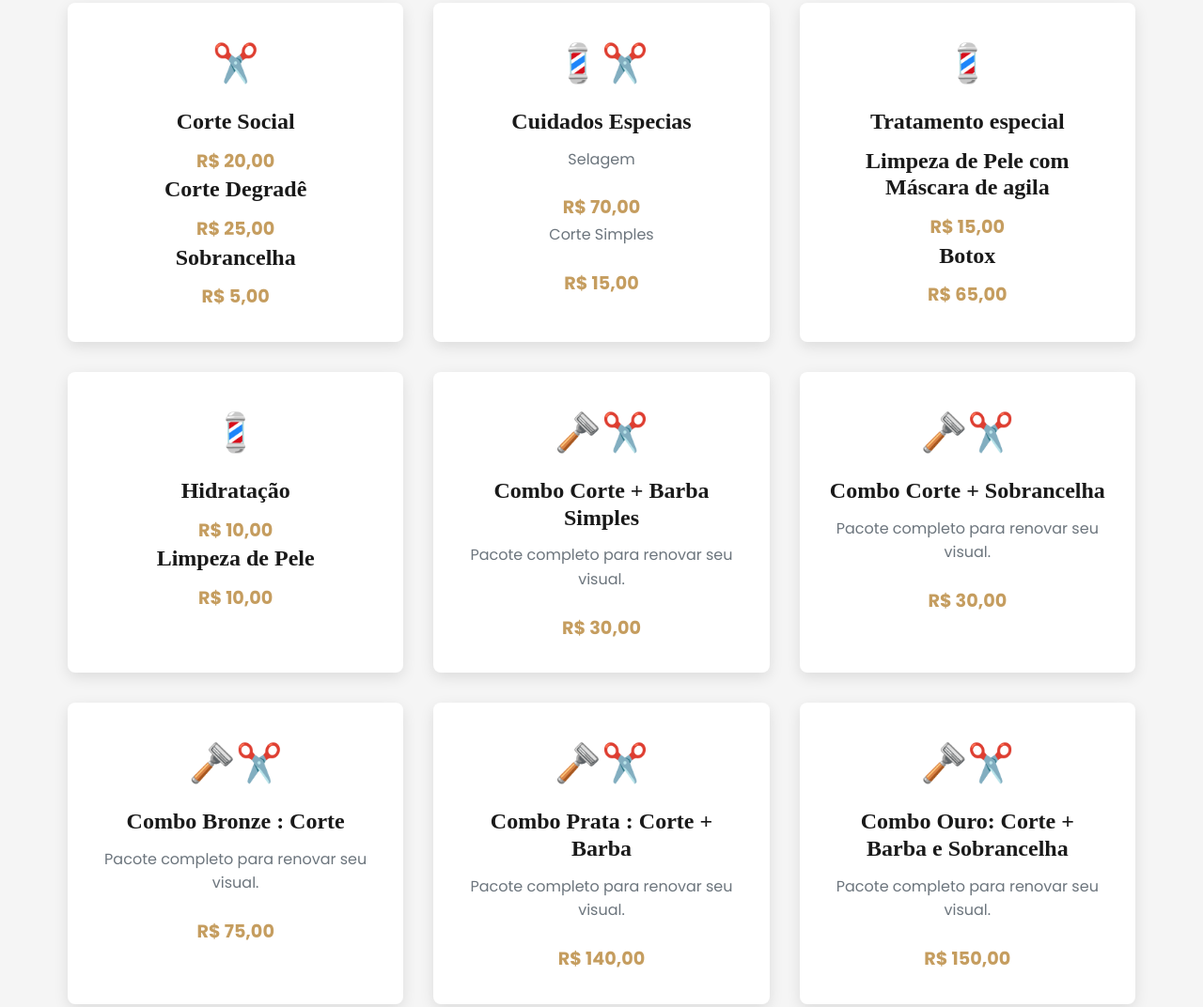
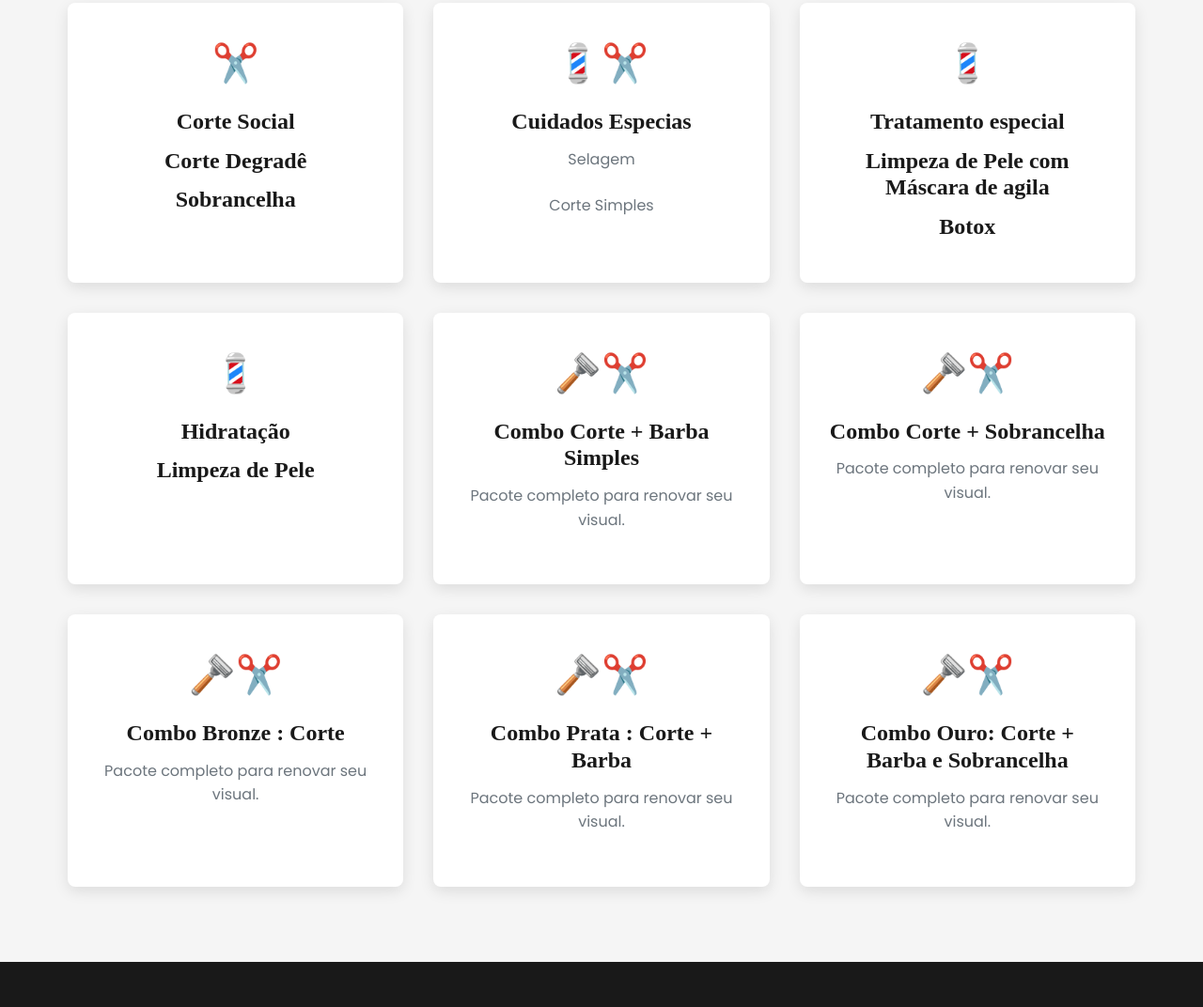
Before and after one commit to IvonildoDev/tertobarbearia, a plain HTML site: page index.html in a window 1280 px wide. Shown: the part 989-2061 px from the top of the page at 94% size. Drawn offline with Linux system fonts and the light colour scheme.

Commit message:
retirado os preços dos cardes

```diff
--- a/index.html
+++ b/index.html
@@ -69,68 +69,68 @@
                 <div class="service-card">
                     <div class="service-icon">✂️</div>
                     <h3>Corte Social</h3>
-                    <span class="price">R$ 20,00</span>
+                    <!-- <span class="price">R$ 20,00</span> -->
                     <h3>Corte Degradê</h3>
-                    <span class="price">R$ 25,00</span>
+                    <!-- <span class="price">R$ 25,00</span> -->
                     <h3>Sobrancelha</h3>
-                    <span class="price">R$ 5,00</span>
+                    <!-- <span class="price">R$ 5,00</span> -->
                 </div>
                 <div class="service-card">
                     <div class="service-icon">💈✂️</div>
                     <h3>Cuidados Especias</h3>
                     <p>Selagem</p>
-                    <span class="price">R$ 70,00</span>
+                    <!-- <span class="price">R$ 70,00</span> -->
                     <p>Corte Simples</p>
-                    <span class="price">R$ 15,00</span>
+                    <!-- <span class="price">R$ 15,00</span> -->
                 </div>
                 <div class="service-card">
                     <div class="service-icon">💈</div>
                     <h3>Tratamento especial</h3>
                     <h3>Limpeza de Pele com Máscara de agila</h3>
-                    <span class="price">R$ 15,00</span>
+                    <!-- <span class="price">R$ 15,00</span> -->
                     <h3>Botox</h3>
-                    <span class="price">R$ 65,00</span>
+                    <!-- <span class="price">R$ 65,00</span> -->
 
 
                 </div>
                 <div class="service-card">
                     <div class="service-icon">💈</div>
                     <h3>Hidratação</h3>
-                    <span class="price">R$ 10,00</span>
+                    <!-- <span class="price">R$ 10,00</span> -->
                     <h3>Limpeza de Pele</h3>
-                    <span class="price">R$ 10,00</span>
+                    <!-- <span class="price">R$ 10,00</span> -->
 
                 </div>
                 <div class="service-card">
                     <div class="service-icon">🪒✂️</div>
                     <h3>Combo Corte + Barba Simples</h3>
                     <p>Pacote completo para renovar seu visual.</p>
-                    <span class="price">R$ 30,00</span>
+                    <!-- <span class="price">R$ 30,00</span> -->
                 </div>
                 <div class="service-card">
                     <div class="service-icon">🪒✂️</div>
                     <h3>Combo Corte + Sobrancelha</h3>
                     <p>Pacote completo para renovar seu visual.</p>
-                    <span class="price">R$ 30,00</span>
+                    <!-- <span class="price">R$ 30,00</span> -->
                 </div>
                 <div class="service-card">
                     <div class="service-icon">🪒✂️</div>
                     <h3>Combo Bronze : Corte</h3>
                     <p>Pacote completo para renovar seu visual.</p>
-                    <span class="price">R$ 75,00</span>
+                    <!-- <span class="price">R$ 75,00</span> -->
                 </div>
                 <div class="service-card">
                     <div class="service-icon">🪒✂️</div>
                     <h3>Combo Prata :
                         Corte + Barba</h3>
                     <p>Pacote completo para renovar seu visual.</p>
-                    <span class="price">R$ 140,00</span>
+                    <!-- <span class="price">R$ 140,00</span> -->
                 </div>
                 <div class="service-card">
                     <div class="service-icon">🪒✂️</div>
                     <h3>Combo Ouro: Corte + Barba e Sobrancelha</h3>
                     <p>Pacote completo para renovar seu visual.</p>
-                    <span class="price">R$ 150,00</span>
+                    <!-- <span class="price">R$ 150,00</span> -->
                 </div>
 
             </div>
```
